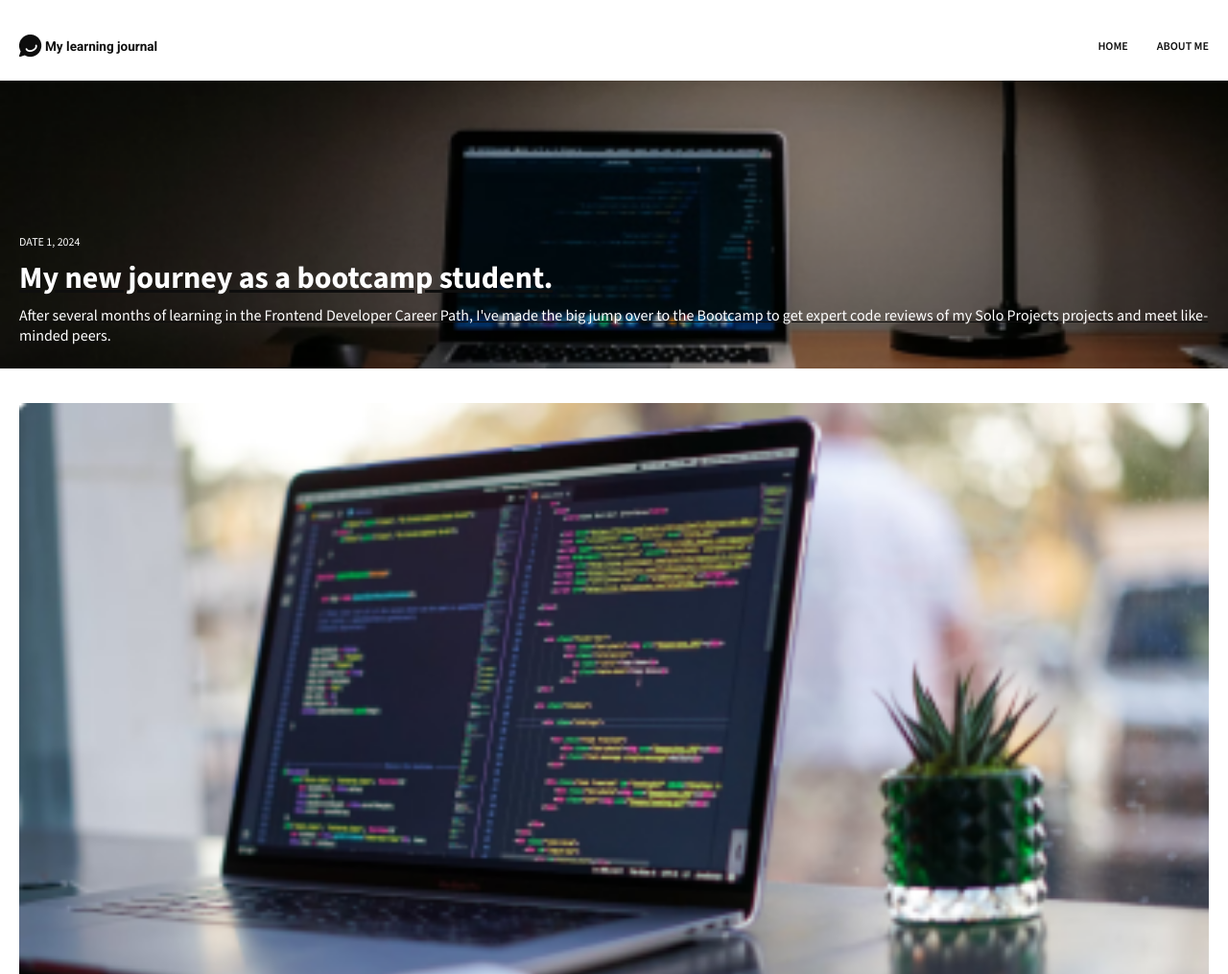
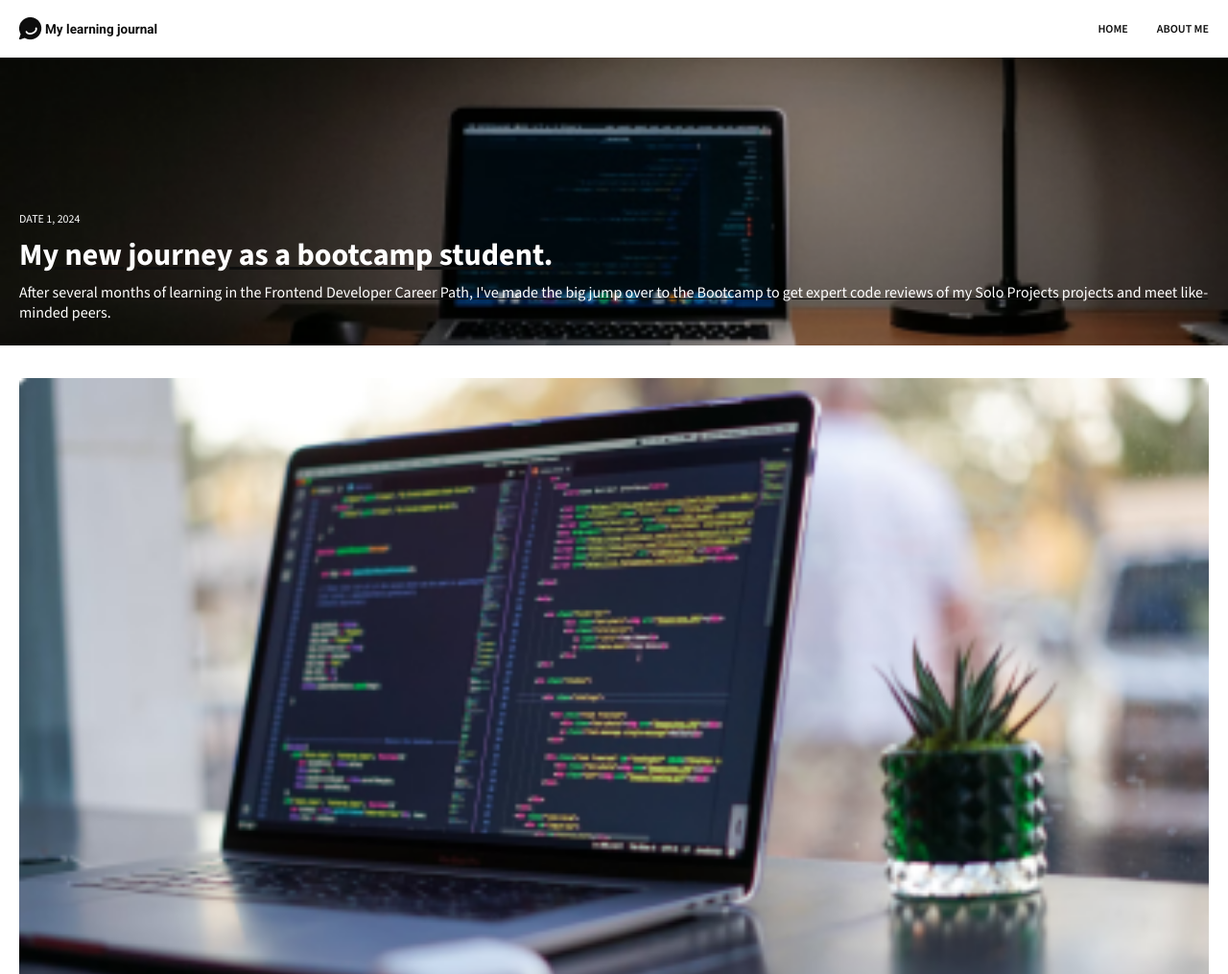
Before and after one commit to vrhernandez/learning-journal, a website built with Vite: page index.html in a window 1280 px wide. Shown: the top 1015 px of the page at 96% size. Built offline with nearby package versions, Linux system fonts and the light colour scheme.

Commit message:
adjusted padding and locked header to top of screen

```diff
--- a/css/style.css
+++ b/css/style.css
@@ -11,14 +11,20 @@ body {
 }
 
 .container {
-    padding: 2.25em 1.25em 1.5em;
+    padding-left: 1.25em;
+    padding-right: 1.25em;
 }
 
 /* HEADER **************************************** */
 
 header {
+    position: sticky;
+    top: 0;
     display: flex;
     justify-content: space-between;
+    background: #fff;
+    padding-top: 1.125em;
+    padding-bottom: 1.125em;
 }
 
 .logo {
@@ -58,6 +64,8 @@ nav a {
     display: flex;
     flex-direction: column;
     gap: 2.5em;
+    padding-top: 2.125em;
+    padding-bottom: 2.625em;
 }
 
 .blog {
@@ -81,6 +89,7 @@ nav a {
     justify-content: end;
     height: 18.75em;
     background: center/cover url("/images/blog-img-hero.png");
+    padding-bottom: 1.5em;
     color: #fff;
 }
 
@@ -105,6 +114,7 @@ nav a {
     align-items: center;
     padding: 2.25em 0;
     background: #0E0E0E;
+    font-size: 0.75rem;
     color: #fff;
 }
 
```
